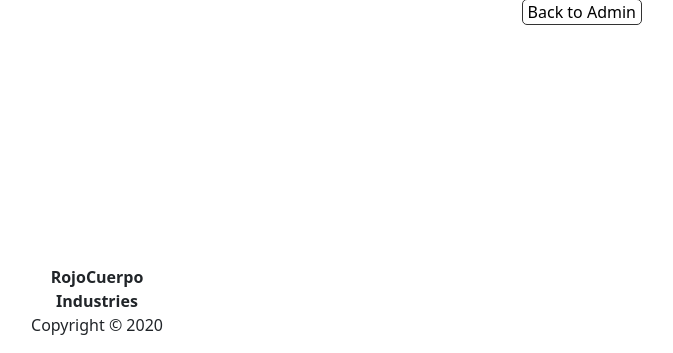
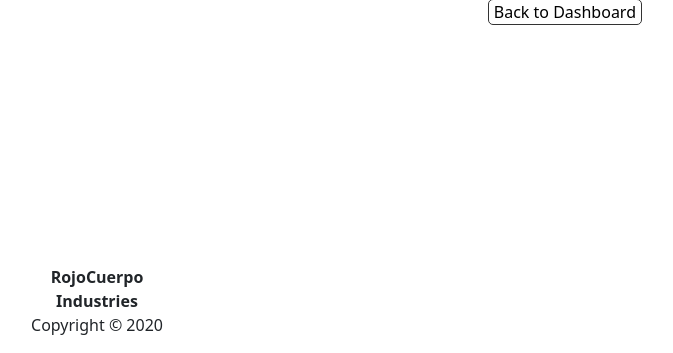
Before and after one commit to DiegoRobes/shopping_website, a Python web app: template RC/templates/admin/all-products.html in a window 1280 px wide. Shown: the part 447-800 px from the top of the page, without its empty margins (543-1216 px from the left). Run offline with Jinja, Linux system fonts and the light colour scheme; the template is opened without the code that fills it: most values are stand-ins (such as "Sample title", 1, 10 or a date in 2020); some libraries are stand-ins or nearby versions.

Commit message:
Update all-products.html

```diff
--- a/RC/templates/admin/all-products.html
+++ b/RC/templates/admin/all-products.html
@@ -94,7 +94,7 @@
 <div class="container">
     <div style="width: 100%; text-align: right;">
         <a href="{{url_for('second.admin')}}">
-            <button type="button" class="click">Back to Admin</button>
+            <button type="button" class="click">Back to Dashboard</button>
         </a>
     </div>
 </div>
```
